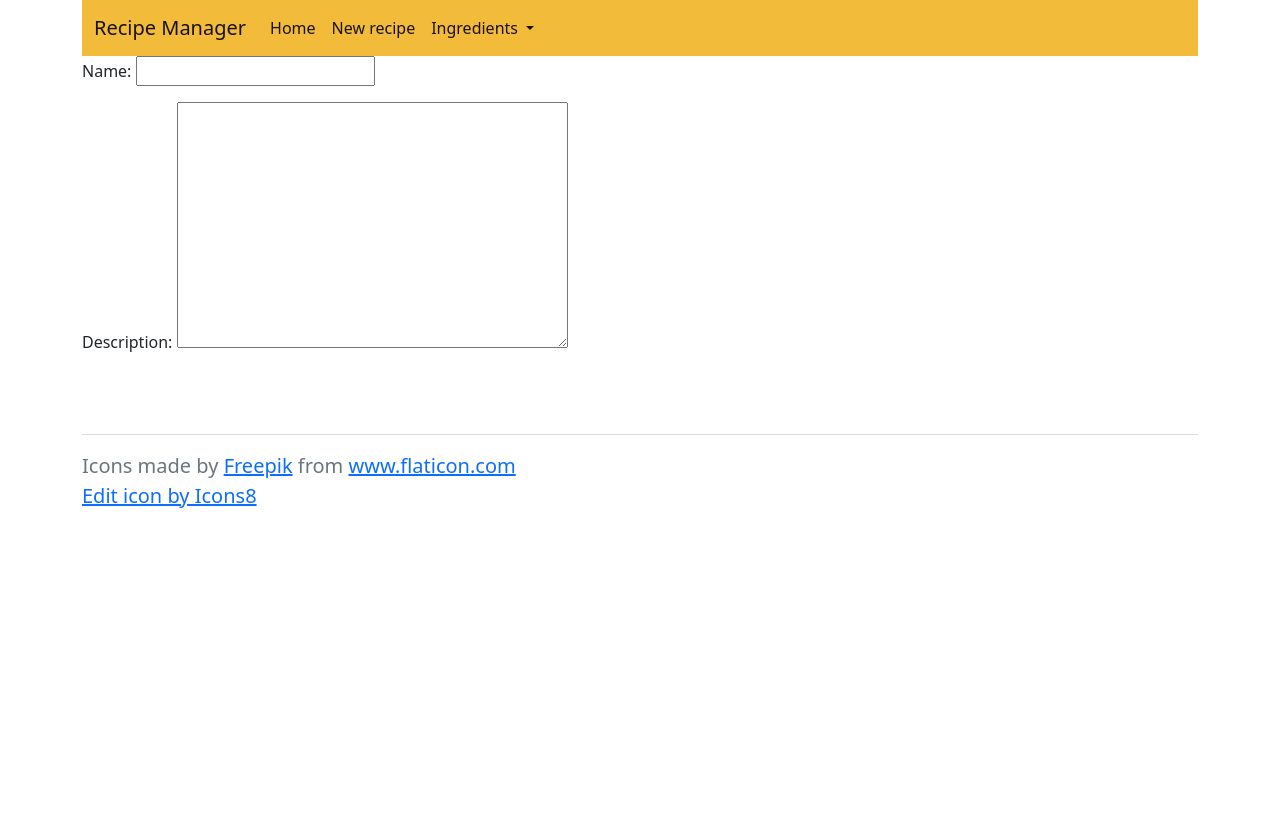
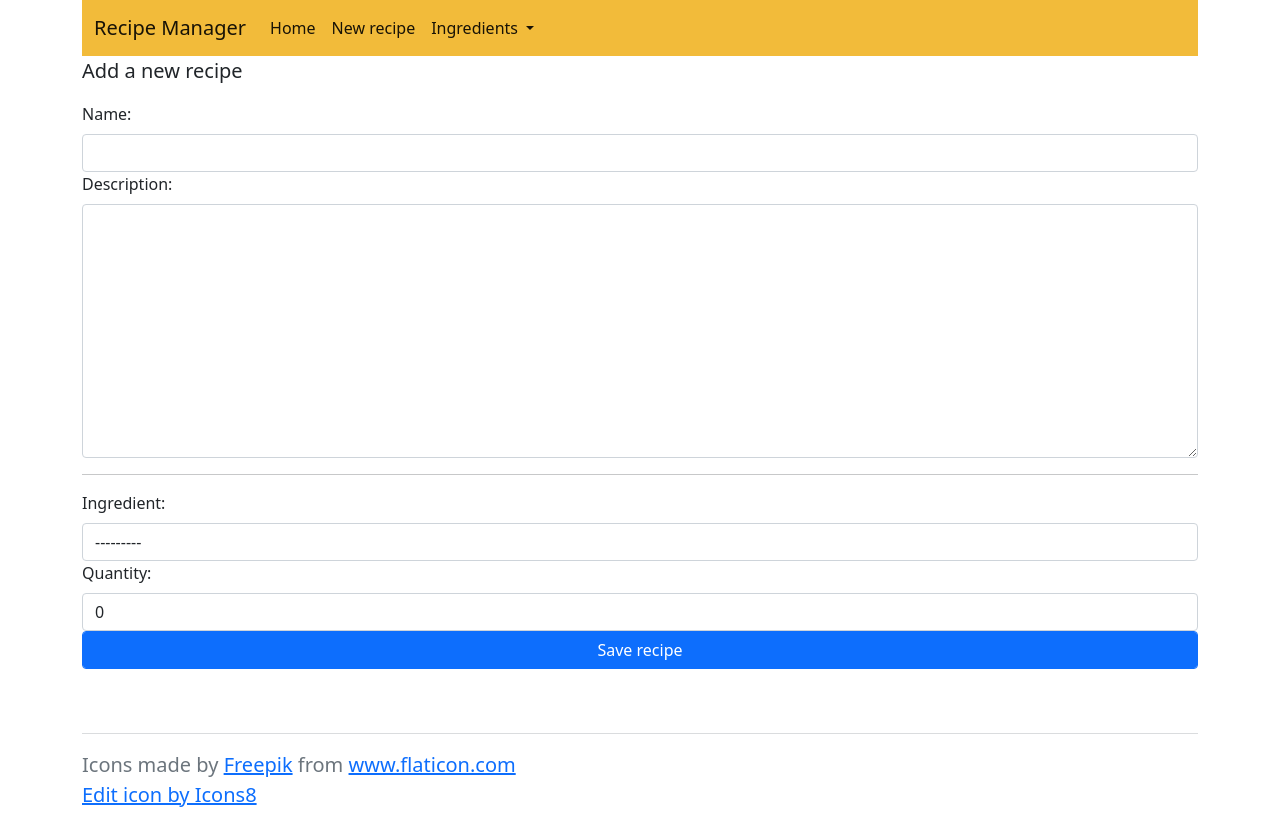
Before and after one commit to ajoyoommen/recipe_manager, a Django app: page /recipes/recipe/add in a window 1280 px wide. Before the commit the page ends 508 px from the top, so only its background shows below. Run offline with Django 3.2, Linux system fonts and the light colour scheme; data that the repository does not hold is empty; some libraries are stand-ins or nearby versions.

Commit message:
Add formset to create new recipe

```diff
--- a/recipes/forms.py
+++ b/recipes/forms.py
@@ -1,8 +1,9 @@
 from decimal import Decimal
 
 from django import forms
+from django.forms import inlineformset_factory
 
-from recipes.models import Ingredient
+from recipes.models import Ingredient, Recipe, RecipeIngredient
 
 
 CHOICES = (
@@ -41,3 +42,13 @@ class IngredientForm(forms.ModelForm):
         if commit:
             obj.save()
         return obj
+
+
+class RecipeForm(forms.ModelForm):
+    class Meta:
+        model = Recipe
+        fields = ('name', 'description')
+
+
+IngredientsFormSet = inlineformset_factory(
+    Recipe, RecipeIngredient, form=RecipeForm, fields=['ingredient', 'quantity'])
--- a/recipes/models.py
+++ b/recipes/models.py
@@ -63,6 +63,9 @@ class Recipe(models.Model):
     def __str__(self):
         return self.name
 
+    def get_absolute_url(self):
+        return reverse('recipe-detail', kwargs={'recipe_id': self.pk})
+
     def get_cost(self):
         cost_ingds = [i.get_cost() for i in self.ingredients.all()]
         return sum(cost_ingds)
--- a/recipes/templates/recipes/detail.html
+++ b/recipes/templates/recipes/detail.html
@@ -7,8 +7,6 @@
   <div class="row">
     <div class="col">
       <div class="card">
-        <!--img src="{% static 'images/recipe-book.jpg' %}" class="card-img-top" alt="Recipe for {{ r.name }}">
-        -->
         <div class="card-body row">
           <div class="col-md-5">
             <h5 class="card-title">{{ recipe.name }}</h5>
@@ -28,8 +26,6 @@
                 {% endfor %}
               </ul>
             {% endif %}
-            <!--a href="{% url 'recipe-detail' recipe.id %}" class="btn btn-primary">Edit recipe</a>
-            -->
           </div>
           <div class="col-md-7">
             <img src="{% static 'images/recipe-book.jpg' %}" class="card-img-top" alt="Recipe for {{ r.name }}">
--- a/recipes/templates/recipes/new.html
+++ b/recipes/templates/recipes/new.html
@@ -6,7 +6,35 @@
 {% block content %}
   <div class="row">
     <form method="post">{% csrf_token %}
-      {{ form.as_p }}
+      <p class="lead">Add a new recipe</p>
+      <label class="form-label" for="id_name">Name:</label>
+      <input class="form-control" type="text" name="name" maxlength="255" required="" id="id_name">
+
+      <label class="form-label" for="id_description">Description:</label>
+      <textarea class="form-control" name="description" cols="40" rows="10" id="id_description"></textarea>
+
+      <input type="hidden" name="ingredients-TOTAL_FORMS" value="1" id="id_ingredients-TOTAL_FORMS">
+      <input type="hidden" name="ingredients-INITIAL_FORMS" value="0" id="id_ingredients-INITIAL_FORMS">
+      <input type="hidden" name="ingredients-MIN_NUM_FORMS" value="0" id="id_ingredients-MIN_NUM_FORMS">
+      <input type="hidden" name="ingredients-MAX_NUM_FORMS" value="1000" id="id_ingredients-MAX_NUM_FORMS">
+      <hr>
+      <label class="form-label" for="id_ingredients-0-ingredient">Ingredient:</label>
+      <select class="form-control" name="ingredients-0-ingredient" id="id_ingredients-0-ingredient">
+        {% for value, text in ingredients.0.ingredient.field.choices %}
+          <option value="{{ value }}">{{ text }}</option>
+        {% endfor %}
+      </select>
+      <label class="form-label" for="id_ingredients-0-quantity">Quantity:</label>
+      <input class="form-control" type="number" name="ingredients-0-quantity" value="0" step="any" id="id_ingredients-0-quantity">
+
+      <input type="hidden" name="ingredients-0-id" id="id_ingredients-0-id">
+      <input type="hidden" name="ingredients-0-recipe" id="id_ingredients-0-recipe">
+      {% if form.errors %}
+        <div class="alert alert-error">
+          {{ form.errors}}
+        </div>
+      {% endif %}
+      <input class="form-control btn-primary" type="submit" value="Save recipe">
     </form>
   </div>
 {% endblock %}
--- a/recipes/views.py
+++ b/recipes/views.py
@@ -1,9 +1,10 @@
+from django.db import transaction
 from django.shortcuts import get_object_or_404, render
 from django.views.generic import ListView
 from django.views.generic.edit import CreateView, UpdateView
 
 from recipes import models
-from recipes.forms import IngredientForm
+from recipes.forms import IngredientForm, IngredientsFormSet, RecipeForm
 
 
 def home(request):
@@ -56,4 +57,22 @@ class UpdateIngredient(UpdateView):
 class AddRecipe(CreateView):
     model = models.Recipe
     template_name = 'recipes/new.html'
-    fields = ('name', 'description')
+    form_class = RecipeForm
+
+    def get_context_data(self, **kwargs):
+        data = super().get_context_data(**kwargs)
+        if self.request.POST:
+            data['ingredients'] = IngredientsFormSet(self.request.POST)
+        else:
+            data['ingredients'] = IngredientsFormSet()
+        return data
+
+    def form_valid(self, form):
+        context = self.get_context_data()
+        ingredients = context['ingredients']
+        with transaction.atomic():
+            self.object = form.save()
+            if ingredients.is_valid():
+                ingredients.instance = self.object
+                ingredients.save()
+        return super().form_valid(form)
```
